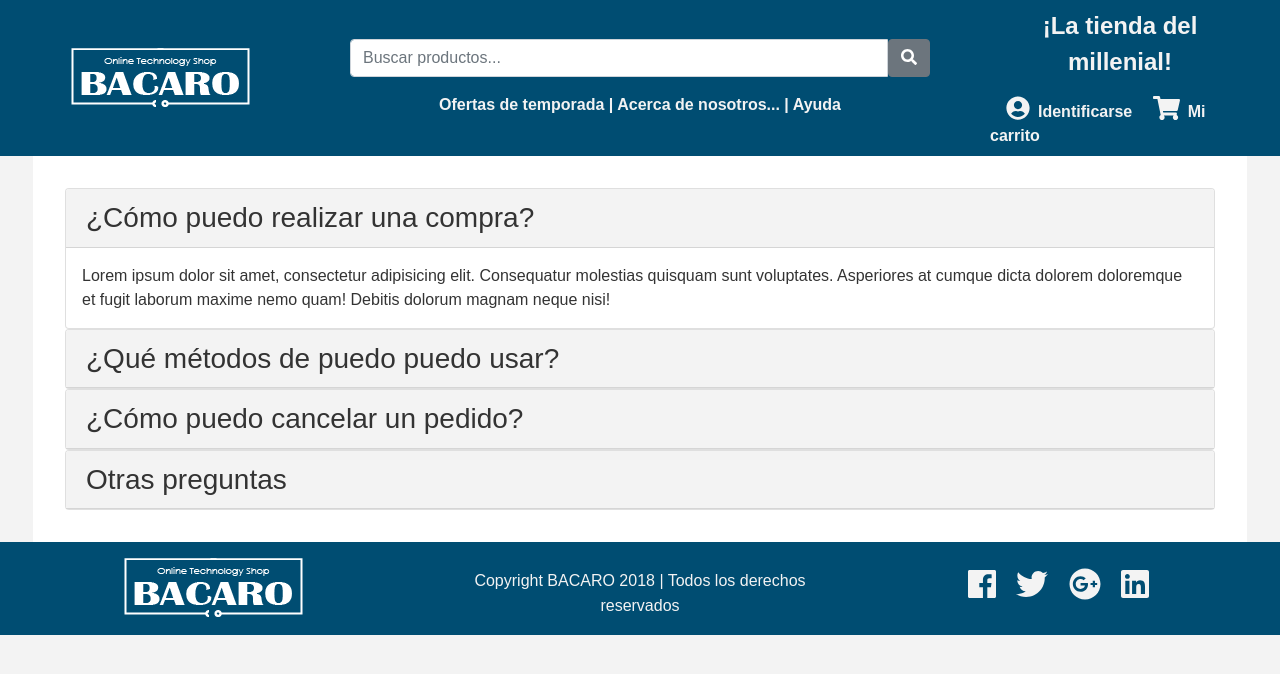
After one commit to DanielBaas/CarritoWebApp, a PHP site: page /help.html in a window 1280 px wide. The commit adds this page. Shown: the top 674 px of the page. Run offline with PHP 8.4, Linux system fonts and the light colour scheme; some libraries are stand-ins or nearby versions.

Commit message:
seccion ayuda en progreso

```diff
--- a/css/main.css
+++ b/css/main.css
@@ -224,3 +224,25 @@ footer li {
     margin-top: 32px;
     margin-bottom: 32px;
 }
+.seccion-ayuda {
+    color: #333333;
+    max-width: 1214px;
+    margin-left: auto;
+    margin-right: auto;
+    background-color: #ffffff;
+    padding: 32px;
+}
+.seccion-ayuda a {
+    color: #333333;
+}
+.faq-contenido {
+    padding: 16px;
+}
+.card-header {
+    background-color: #f3f3f3;
+}
+.faq-img {
+    width: 562px;
+    height: 374px;
+    margin: 0 auto 16px auto;
+}
--- a/css/registro.css
+++ b/css/registro.css
@@ -58,6 +58,7 @@ input:not(.termsNConds){
 #terminosYCondiciones{
 	float: left;
   	display: inline;
+    margin-right: 8px;
 }
 #termsText{
 	font-size: 12px;
--- /dev/null
+++ b/help.html
@@ -0,0 +1,210 @@
+<!DOCTYPE html>
+<html lang="es">
+
+<head>
+    <meta charset="UTF-8">
+    <meta name="viewport" content="width=device-width, initial-scale=1">
+    <title>BACARO ONLINE TECH-STORE</title>
+
+    <!-- Bootstrap 4, JQuery 3.2.1, Popper 1.12.9 -->
+    <link rel="stylesheet" href="https://maxcdn.bootstrapcdn.com/bootstrap/4.0.0/css/bootstrap.min.css" integrity="sha384-Gn5384xqQ1aoWXA+058RXPxPg6fy4IWvTNh0E263XmFcJlSAwiGgFAW/dAiS6JXm" crossorigin="anonymous">
+    <script src="https://code.jquery.com/jquery-3.2.1.slim.min.js" integrity="sha384-KJ3o2DKtIkvYIK3UENzmM7KCkRr/rE9/Qpg6aAZGJwFDMVNA/GpGFF93hXpG5KkN" crossorigin="anonymous"></script>
+    <script src="https://cdnjs.cloudflare.com/ajax/libs/popper.js/1.12.9/umd/popper.min.js" integrity="sha384-ApNbgh9B+Y1QKtv3Rn7W3mgPxhU9K/ScQsAP7hUibX39j7fakFPskvXusvfa0b4Q" crossorigin="anonymous"></script>
+    <script src="https://maxcdn.bootstrapcdn.com/bootstrap/4.0.0/js/bootstrap.min.js" integrity="sha384-JZR6Spejh4U02d8jOt6vLEHfe/JQGiRRSQQxSfFWpi1MquVdAyjUar5+76PVCmYl" crossorigin="anonymous"></script>
+    <!-- Font Awesome 5.0.9 -->
+    <script defer src="https://use.fontawesome.com/releases/v5.0.9/js/all.js" integrity="sha384-8iPTk2s/jMVj81dnzb/iFR2sdA7u06vHJyyLlAd4snFpCl/SnyUjRrbdJsw1pGIl" crossorigin="anonymous"></script>
+
+    <link rel="stylesheet" href="css/main.css">
+</head>
+
+<body>
+<div class="container-fluid">
+    <div class="row align-items-center encabezado">
+        <div class="col" align="center">
+            <a href="index.html"><img id="logo-encabezado" src="img/bacaro.png" alt="BACARO Online Store"></a>
+        </div>
+
+        <div class="col-6" align="center">
+            <div class="col">
+                <div class="input-group">
+                    <input id="busqueda" type="text" class="form-control" placeholder="Buscar productos...">
+                    <span class="input-group-btn">
+                            <button class="btn btn-secondary" type="button">
+                            <i class="fas fa-search lupa"></i>
+                            </button>
+                        </span>
+                </div>
+            </div>
+
+            <div class="w-100"></div>
+
+            <div class="col menu">
+                <a href="">Ofertas de temporada</a> |
+                <a href="about.html">Acerca de nosotros...</a> |
+                <a href="">Ayuda</a>
+            </div>
+        </div>
+
+        <div class="col-3">
+            <div class="row">
+                <div id="frase-informativa" class="col" align="center">¡La tienda del millenial!</div>
+                <div class="w-100"></div>
+                <div class="col menu">
+                    <div class="dropdown">
+                        <a href="" id="nombre-usuario" data-toggle="dropdown" aria-haspopup="true" aria-expanded="false">
+                            <i class="fas fa-user-circle icon"></i>Identificarse
+                        </a>
+                        <div class="dropdown-menu dropdown-menu" aria-labelledby="nombre-usuario">
+                            <a class="dropdown-item" href="registro.html">Mi cuenta</a>
+                            <a class="dropdown-item" href="#">Mis pedidos</a>
+                            <div class="dropdown-divider"></div>
+                            <a class="dropdown-item" href="#">Cerrar sesión</a>
+                        </div>
+                        <a href=""><i class="fas fa-shopping-cart icon"></i>Mi carrito</a>
+                    </div>
+                </div>
+            </div>
+        </div>
+    </div> <!-- encabezado -->
+
+    <div class="row">
+        <div class="col seccion-ayuda">
+            <div id="acordeon" role="tablist" aria-multiselectable="true">
+                <div class="card">
+                    <div class="card-header" role="tab" id="headingOne">
+                        <h3 class="mb-0">
+                            <a data-toggle="collapse" data-parent="#acordeon" href="#collapseOne" aria-expanded="true" aria-controls="collapseOne">
+                                ¿Cómo puedo realizar una compra?
+                            </a>
+                        </h3>
+                    </div>
+                    <div id="collapseOne" class="collapse show" role="tabpanel" aria-labelledby="headingOne">
+                        <div class="card-block faq-contenido">
+                            Lorem ipsum dolor sit amet, consectetur adipisicing elit. Consequatur molestias quisquam sunt voluptates. Asperiores at cumque dicta dolorem doloremque et fugit laborum maxime nemo quam! Debitis dolorum magnam neque nisi!
+                        </div>
+                    </div>
+                </div>
+                <div class="card">
+                    <div class="card-header" role="tab" id="headingTwo">
+                        <h3 class="mb-0">
+                            <a class="collapsed" data-toggle="collapse" data-parent="#acordeon" href="#collapseTwo" aria-expanded="false" aria-controls="collapseTwo">
+                                ¿Qué métodos de puedo puedo usar?
+                            </a>
+                        </h3>
+                    </div>
+                    <div id="collapseTwo" class="collapse" role="tabpanel" aria-labelledby="headingTwo">
+                        <div class="card-block faq-contenido">
+
+                            <div class="row seccion-categorias">
+                                <div class="col">
+                                    <p>
+                                        Aceptamos tarjetas de crédito y débito, tanto Visa como Master Card. Además puedes
+                                        usar Paypal.
+                                    </p>
+                                    <div class="row">
+                                        <div class="col categoria">
+                                            <a href="">
+                                                <div class=" tarjeta-categoria borde-categoria" align="center">
+                                                    <i class="far fa-credit-card icono-categoria"></i>
+                                                    <h4>Tarjeta de crédito/débito</h4>
+                                                </div>
+                                            </a>
+                                        </div>
+                                        <div class="col categoria">
+                                            <a href="">
+                                                <div class=" tarjeta-categoria borde-categoria" align="center">
+                                                    <i class="fab fa-paypal icono-categoria"></i>
+                                                    <h4>Paypal</h4>
+                                                </div>
+                                            </a>
+                                        </div>
+                                    </div>
+                                </div>
+                            </div> <!-- seccion-categorias -->
+                        </div>
+                    </div>
+                </div>
+                <div class="card">
+                    <div class="card-header" role="tab" id="headingThree">
+                        <h3 class="mb-0">
+                            <a class="collapsed" data-toggle="collapse" data-parent="#acordeon" href="#collapseThree" aria-expanded="false" aria-controls="collapseThree">
+                                ¿Cómo puedo cancelar un pedido?
+                            </a>
+                        </h3>
+                    </div>
+                    <div id="collapseThree" class="collapse" role="tabpanel" aria-labelledby="headingThree">
+                        <div class="card-block faq-contenido">
+                            Lorem ipsum dolor sit amet, consectetur adipisicing elit. Architecto dolorum ea eius esse fuga illo illum, inventore libero nemo neque numquam obcaecati omnis placeat quae ratione saepe, tempore velit vitae!
+                        </div>
+                    </div>
+                </div>
+                <div class="card">
+                    <div class="card-header" role="tab" id="headingFour">
+                        <h3 class="mb-0">
+                            <a class="collapsed" data-toggle="collapse" data-parent="#acordeon" href="#collapseFour" aria-expanded="false" aria-controls="collapseFour">
+                                Otras preguntas
+                            </a>
+                        </h3>
+                    </div>
+                    <div id="collapseFour" class="collapse" role="tabpanel" aria-labelledby="headingFour">
+                        <div class="card-block faq-contenido">
+                                <h5>¿Qué puedo hacer si mi pedido no ha llegado?</h5>
+                                <p>
+                                    Cuando un pedido llega al repartidor local no tiene un horario de entrega fijo, así que
+                                    el repartir puede llegar a tu domicilio en el transcurso del día. Tal vez se entretuvo
+                                    en el tráfico o está batallando cotra un ser de otro universo que llegó a amenazar la tierra.
+                                    En cualquier momento debes recibir tu paquete. Además, el repartidor se comunicará al
+                                    número que proporcionaste en caso de que no encuentre tu domicilio o no respondan a la
+                                    puerta. ¡No te distraigas!
+
+                                    En el caso de que el pedido aún no llegue al repartidor local, algunas veces las guías de
+                                    rastreo tardan en actualizar el estado actual del pedido. Puedes refrescar la página
+                                    para probar suerte.
+
+                                    Si por alguna razón el pedido nunca llegó o se atrasó por más de tres días, puedes ponerte
+                                    en contacto con nosotros, y nosotros procederemos como en los pasos listados en la parte
+                                    de paquete perdido por paquetería.
+                                </p>
+
+                                <h5>¿Y si la paquetería pierde mi envío?</h5>
+                                <p>
+                                    En caso de extravío por parte de la paquetería, nosotros nos pondremos de acuerdo con
+                                    el transportista para solucionar la situación. En caso de que el producto no aparezca
+                                    reenviaremos otro paquete a tu dirección. Este proceso toma a lo más tres días hábiles,
+                                     así que mientras esperas puedes decidir realizar la cancelación y realizaremos los pasos
+                                    listados en la sección de cancelaciones. Mientras tanto acepta este gatito de disculpas.
+                                </p>
+                                <div class="faq-img" align="center"><img src="img/kitten.jpg" alt=""></div>
+
+                                <h5>¿Quién ganaría: Gokú o Saitama?</h5>
+                                <p>La respuesta es obvia...¡One puuuunch!</p>
+                        </div>
+                    </div>
+                </div>
+            </div>
+        </div>
+    </div>
+
+    <footer class="footer">
+        <div class="container-fluid pie-pagina">
+            <div class="row" align="center">
+                <div class="col-4">
+                    <img src="img/bacaro.png" alt="Bacaro Online Store">
+                </div>
+                <div class="col-4 pie-elemento">
+                    <span class="align-middle">Copyright BACARO 2018 | Todos los derechos reservados</span>
+                </div>
+                <div class="col-4 pie-elemento">
+                    <ul align="center" class="list-inline social-buttons">
+                        <li><a href="https://www.facebook.com" target="_blank"><i class="fab fa-facebook pie-icon"></i></a></li>
+                        <li><a href="https://www.twitter.com" target="_blank"><i class="fab fa-twitter pie-icon"></i></a></li>
+                        <li><a href="https://www.plus.google.com" target="_blank"><i class="fab fa-google-plus pie-icon"></i></a></li>
+                        <li><a href="https://mx.linkedin.com" target="_blank"><i class="fab fa-linkedin pie-icon"></i></a></li>
+                    </ul>
+                </div>
+            </div>
+        </div>
+    </footer>
+</div> <!-- container -->
+</body>
+</html>
```
Also changed, not shown: index.html (+14 -10 lines), img/kitten.jpg (added).
